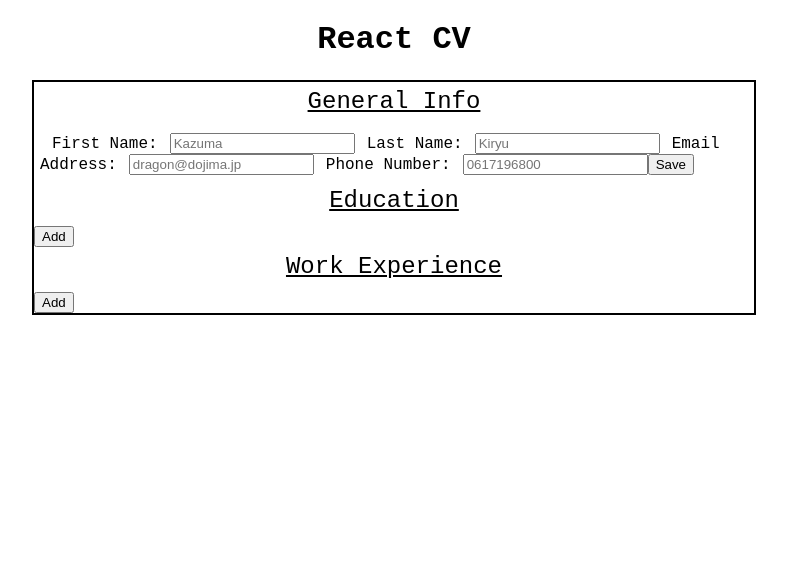
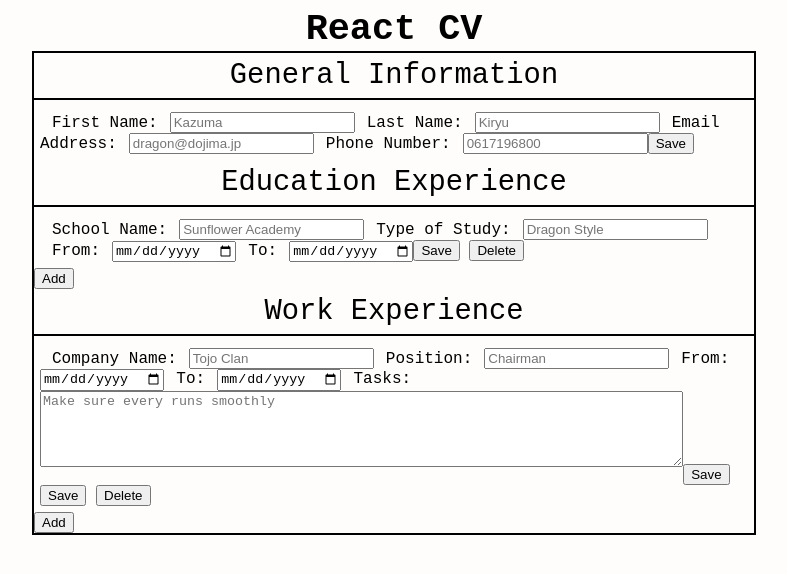
Before and after one commit to lw-a/cv-app, a React (Create React App) app: page / in a window 1280 px wide. Shown: the top 574 px of the page, without its empty margins (246-1033 px from the left). Built offline with nearby package versions, Linux system fonts and the light colour scheme.

Commit message:
education and work sections now automatically have one entry

```diff
--- a/src/App.js
+++ b/src/App.js
@@ -58,16 +58,18 @@ class App extends React.Component {
         </header>
         <main>
           <div>
-          <h2>General Info</h2>
+          <h2>General Information</h2>
             <GeneralInfo />
           </div>
           <div>
-            <h2>Education</h2>
+            <h2>Education Experience</h2>
+            <EducationInfo />
             {educationExp}
             <button onClick={() => this.handleClick('education')}>Add</button>
           </div>
           <div>
           <h2>Work Experience</h2>
+            <ExperienceInfo />
             {workExp}
             <button onClick={() => this.handleClick('work')}>Add</button>
           </div>
--- a/src/Components/EducationInfo.js
+++ b/src/Components/EducationInfo.js
@@ -9,7 +9,6 @@ function UserDetails(props) {
 			<button onClick={handleClick} className="editbtn">✏️</button>
 			<p><strong>from:</strong> {from}</p>
 			<p><strong>to:</strong> {to}</p>
-      <br></br>
 		</div>
 	);
 }
--- a/src/Components/ExperienceInfo.js
+++ b/src/Components/ExperienceInfo.js
@@ -10,7 +10,6 @@ function UserDetails(props) {
 			<p><strong>from:</strong> {from}</p>
 			<p><strong>to:</strong> {to}</p>
 			<p><strong>Tasks:</strong> {tasks}</p>
-      <br></br>
 		</div>
 	);
 }
--- a/src/styles/App.css
+++ b/src/styles/App.css
@@ -3,6 +3,7 @@
 	padding: 0;
 	box-sizing: border-box;
   font-family: 'Courier New', Courier, monospace;
+  background-color: #FFFDFB;
 }
 
 main {
@@ -15,17 +16,19 @@ main {
 
 h1 {
   text-align: center;
-
+  font-size: 2.3rem;
+  margin: 1px 0px;
 }
 
 h2 {
   text-align: center;
   margin-top: 18px;
   font-weight: 500;
-  text-decoration: underline;
-  text-decoration-style: solid;
+  border-bottom: 2px solid;
   padding-bottom: 6px;
   margin: 6px 0px;
+  font-size: 1.8rem;
+
 }
 
 section {
@@ -52,7 +55,8 @@ textarea {
 
 .userDetails {
 	margin: 0px 30px;
-	font-size: 24px;
+	font-size: 1.5rem;
+  margin-bottom: 18px;
 }
 
 p {
@@ -63,6 +67,6 @@ p {
 	float: right;
 	margin-right: 20px;
 	cursor: pointer;
-  background-color: white;
+  background-color: #FFFDFB;
   border: none;
 }
```
